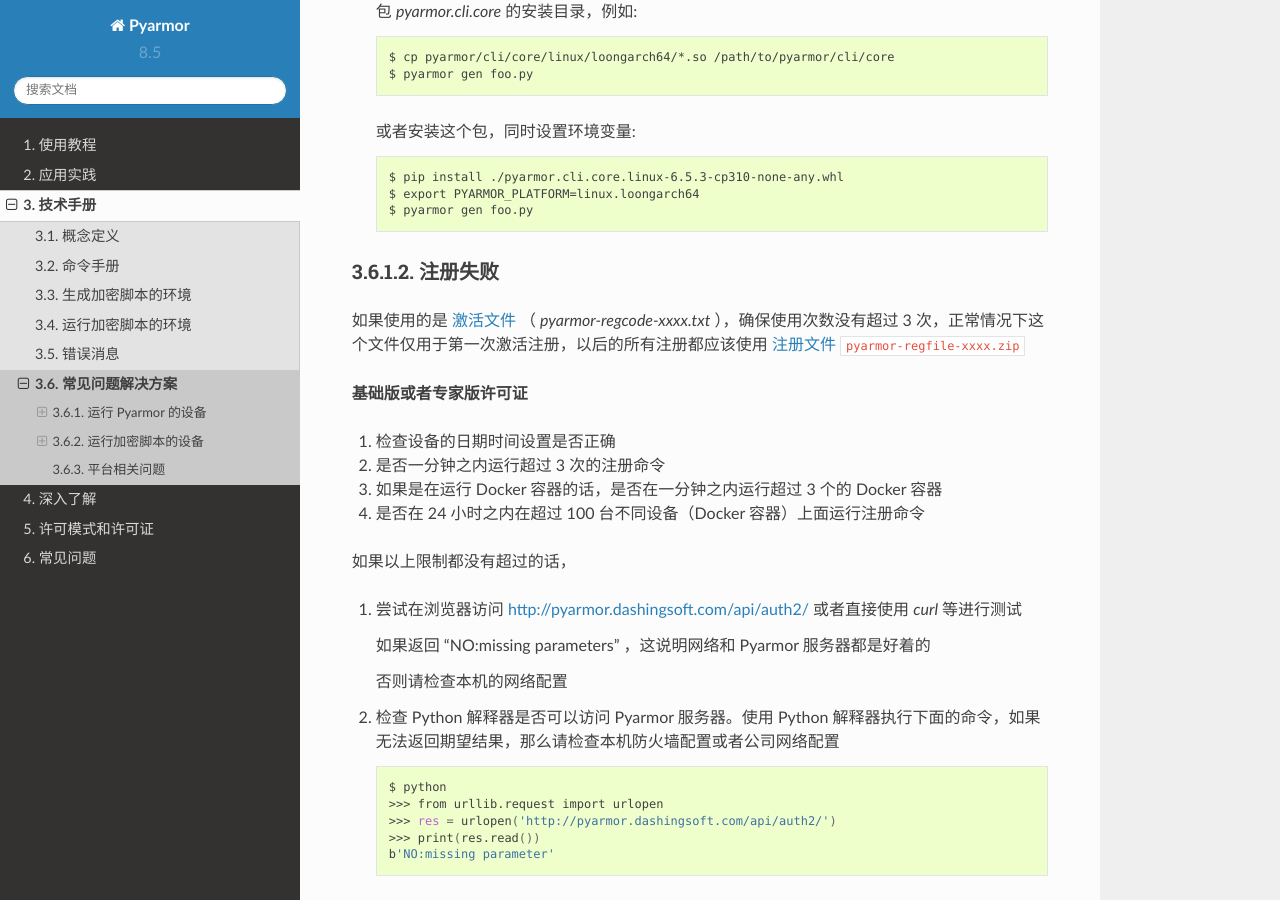
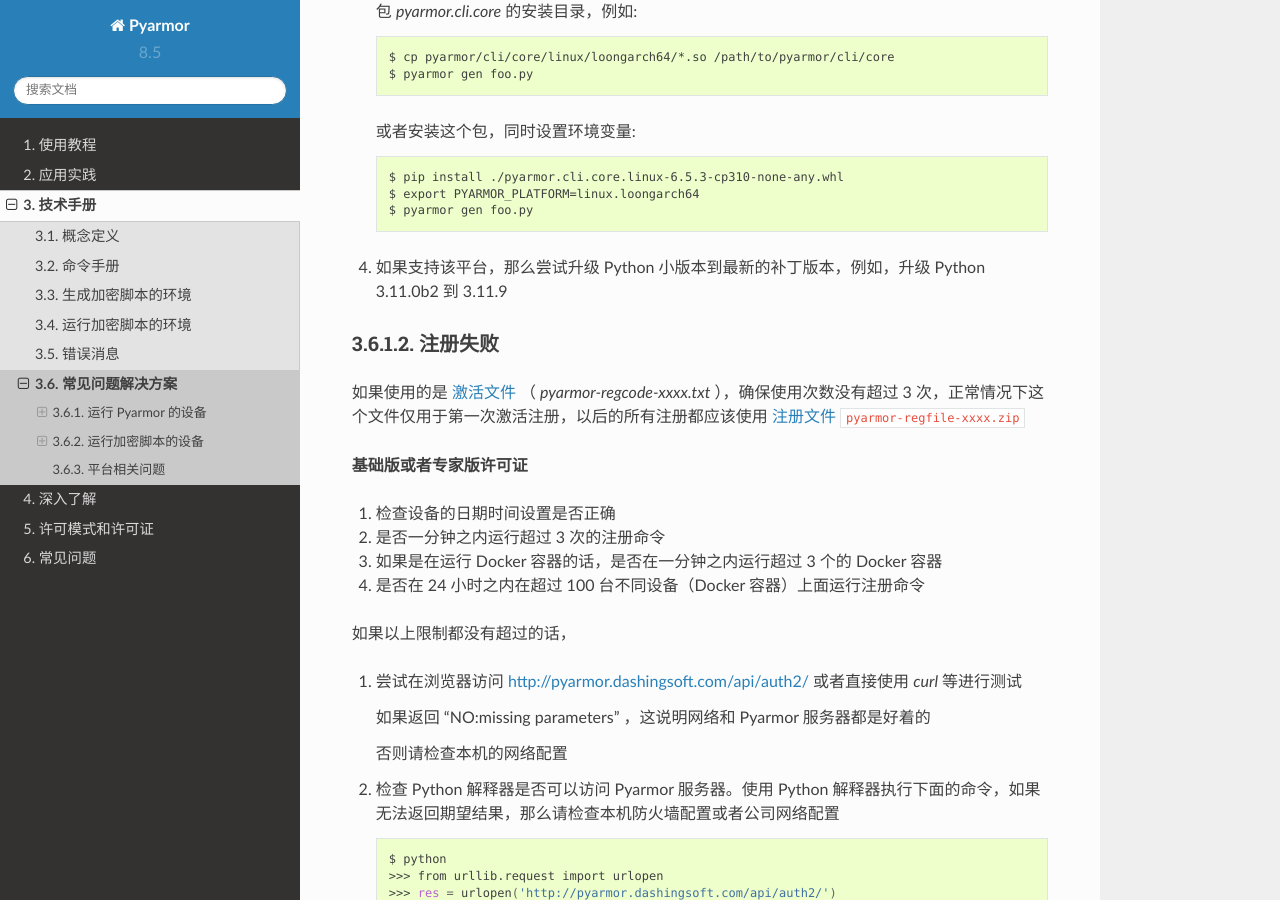
Before and after one commit to dashingsoft/pyarmor-docs-zh, a Sphinx documentation site: the page built from docs/reference/solutions.rst, in a window 1280 px wide and 900 px high, scrolled down 1674 px. Built offline with Sphinx 7.4.7 and the Read the Docs theme 2.0.0, drawn with Linux system fonts in a browser that asks for light colours; some of the changed text lies outside the part shown.

Commit message:
增加常见问题的解决方案

```diff
--- a/docs/reference/solutions.rst
+++ b/docs/reference/solutions.rst
@@ -89,6 +89,8 @@
        $ pip install ./pyarmor.cli.core.linux-6.5.3-cp310-none-any.whl
        $ export PYARMOR_PLATFORM=linux.loongarch64
        $ pyarmor gen foo.py
+
+4. 如果支持该平台，那么尝试升级 Python 小版本到最新的补丁版本，例如，升级 Python 3.11.0b2 到 3.11.9
 
 注册失败
 --------
@@ -194,6 +196,8 @@
    直接打开加密脚本，应该可以看到加密脚本的第一条语句是一个标准的 `from ... import` 语句，请按照 Python 本身的导入机制确保能导入 :ref:`运行辅助包`
 
    可以通过移动运行辅助包的位置或者修改导入语句，以及使用选项 :option:`-i` 或者 :option:`--prefix` 重现生成加密脚本来解决这个问题
+
+3. 尝试升级 Python 小版本到最新的补丁版本，例如，升级 Python 3.11.0b2 到 3.11.9
 
 **如果加密设备和目标设备不是同一台机器**
 
```
